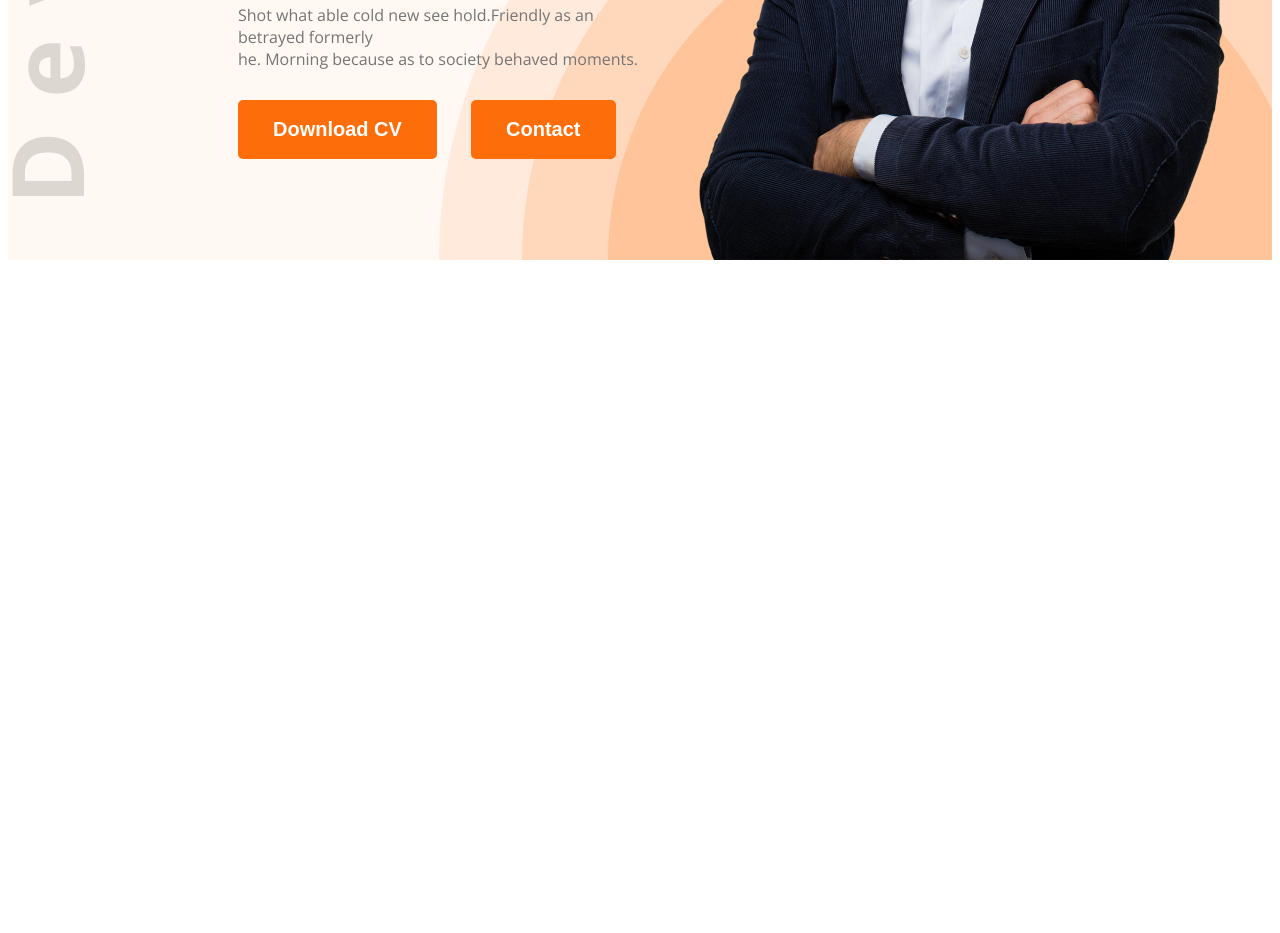
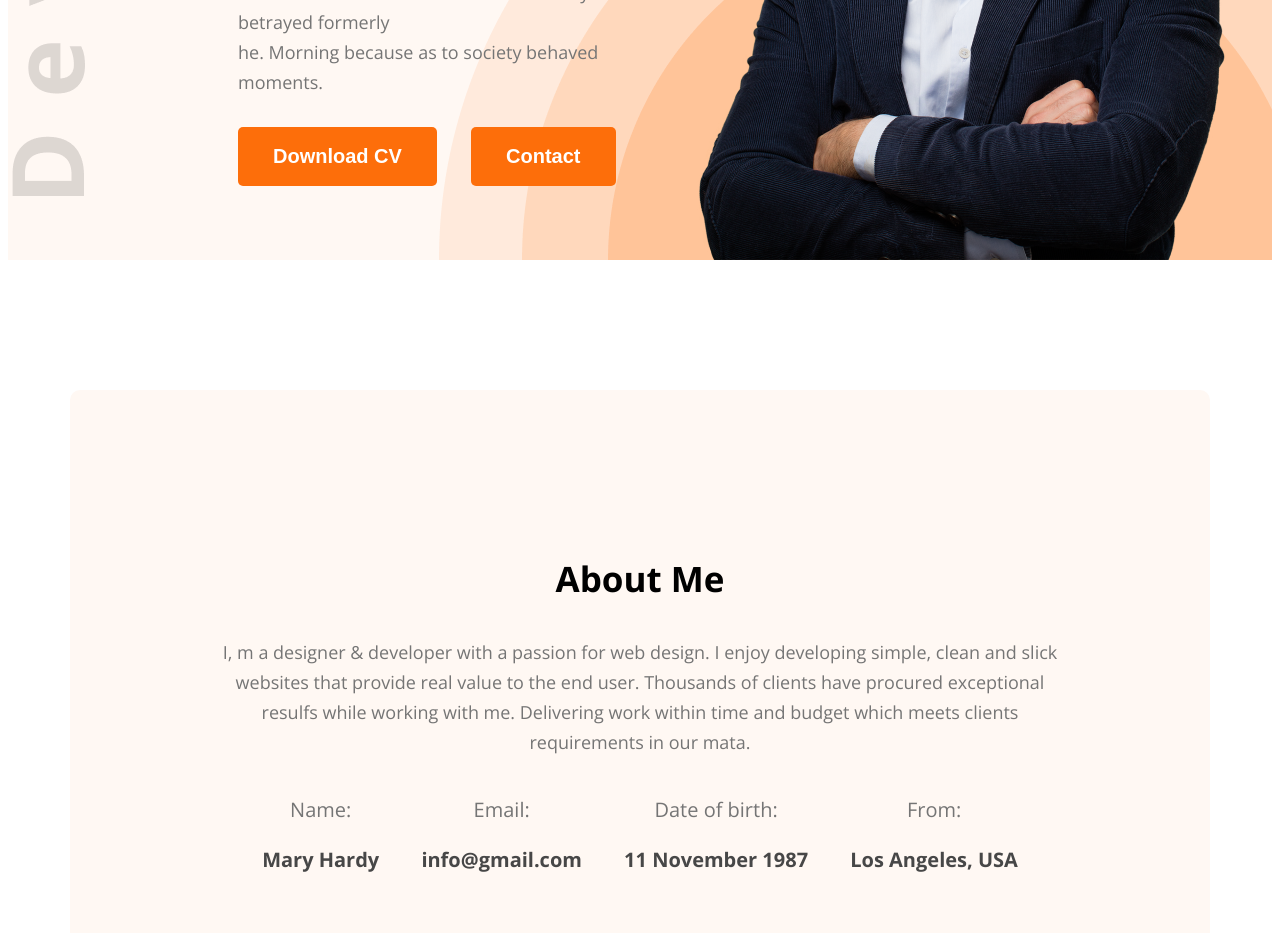
Before and after one commit to tanvirjem2/Portfolio-2.0, a plain HTML site: page index.html in a window 1280 px wide. Shown: the part 575-1508 px from the top of the page. Before the commit the page ends 843 px from the top, so only its background shows below. Drawn offline with nearby package versions, Linux system fonts and the light colour scheme.

Commit message:
About Section Done

```diff
--- a/index.html
+++ b/index.html
@@ -21,7 +21,7 @@
 
 <body class="open-sans-normal">
 
-    <header class="header">
+    <header class="header secondary-bg">
 
         <!-- Navigation Section -->
 
@@ -41,7 +41,7 @@
             <div class="banner-content">
                 <h4 class="banner-greetings dark-2">Hi, I am</h4>
                 <h1 class="banner-title">Mary Hardy</h1>
-                <p style="margin-bottom: 30px;" class="banner-description dark-3">Shot what able cold new see
+                <p style="margin-bottom: 30px;" class="section-description">Shot what able cold new see
                     hold.Friendly as an betrayed formerly
                     <br>
                     he. Morning because as to society behaved moments.
@@ -56,7 +56,42 @@
 
     </header>
 
-    <main></main>
+    <main>
+        <section class="about secondary-bg">
+
+            <h3 class="section-title">About Me</h3>
+            <p class="section-description">I, m a designer & developer with a passion for web design. I enjoy developing
+                simple, clean and slick
+                websites that provide real value to the end user. Thousands of clients have procured exceptional resulfs
+                while working with me. Delivering work within time and budget which meets clients requirements in our
+                mata.</p>
+
+            <div class="about-items">
+
+                <div class="about-item">
+                    <p class="item-title">Name:</p>
+                    <p class="item-description">Mary Hardy </p>
+                </div>
+
+                <div class="about-item">
+                    <p class="item-title">Email:</p>
+                    <p class="item-description">info@gmail.com</p>
+                </div>
+
+                <div class="about-item">
+                    <p class="item-title">Date of birth:</p>
+                    <p class="item-description">11 November 1987</p>
+                </div>
+
+                <div class="about-item">
+                    <p class="item-title">From:</p>
+                    <p class="item-description">Los Angeles, USA</p>
+                </div>
+
+            </div>
+
+        </section>
+    </main>
 
     <footer></footer>
 
--- a/styles/portfolio.css
+++ b/styles/portfolio.css
@@ -8,16 +8,16 @@
 
  /* Shared Style */
 
+ .secondary-bg {
+     background-color: #FFF8F3;
+ }
+
  .text-primary {
      color: #FD6E0A;
  }
 
  .dark-2 {
      color: #474747;
- }
-
- .dark-3 {
-     color: #757575;
  }
 
  .btn-primary {
@@ -30,12 +30,23 @@
      font-weight: 700;
  }
 
+ .section-title {
+     font-size: 35px;
+     font-weight: 700;
+ }
+
+ .section-description {
+     color: #757575;
+     font-size: 18px;
+     font-family: 400px;
+     line-height: 30px;
+ }
+
  /* header */
  .header {
      background-image: url('../images/developer.png'), url('../images/header_bg.png');
      background-repeat: no-repeat;
      background-position: top left, bottom right;
-     background-color: #FFF8F3;
  }
 
  nav {
@@ -92,3 +103,39 @@
      width: 584px;
      height: 676px;
  }
+
+ /* main */
+
+ main {
+     max-width: 1140px;
+     margin: 0 auto;
+ }
+
+ /* About */
+
+ .about {
+     border-radius: 10px;
+     padding: 130px 150px;
+     text-align: center;
+     margin-top: 130px;
+ }
+
+ .about-items {
+     display: flex;
+     align-items: center;
+     justify-content: space-evenly;
+ }
+
+ .item-title {
+     color: #757575;
+     font-size: 20px;
+     font-weight: 400;
+     line-height: 30px;
+ }
+
+ .item-description {
+     color: #474747;
+     font-size: 20px;
+     font-weight: 700;
+     line-height: 30px;
+ }
```
